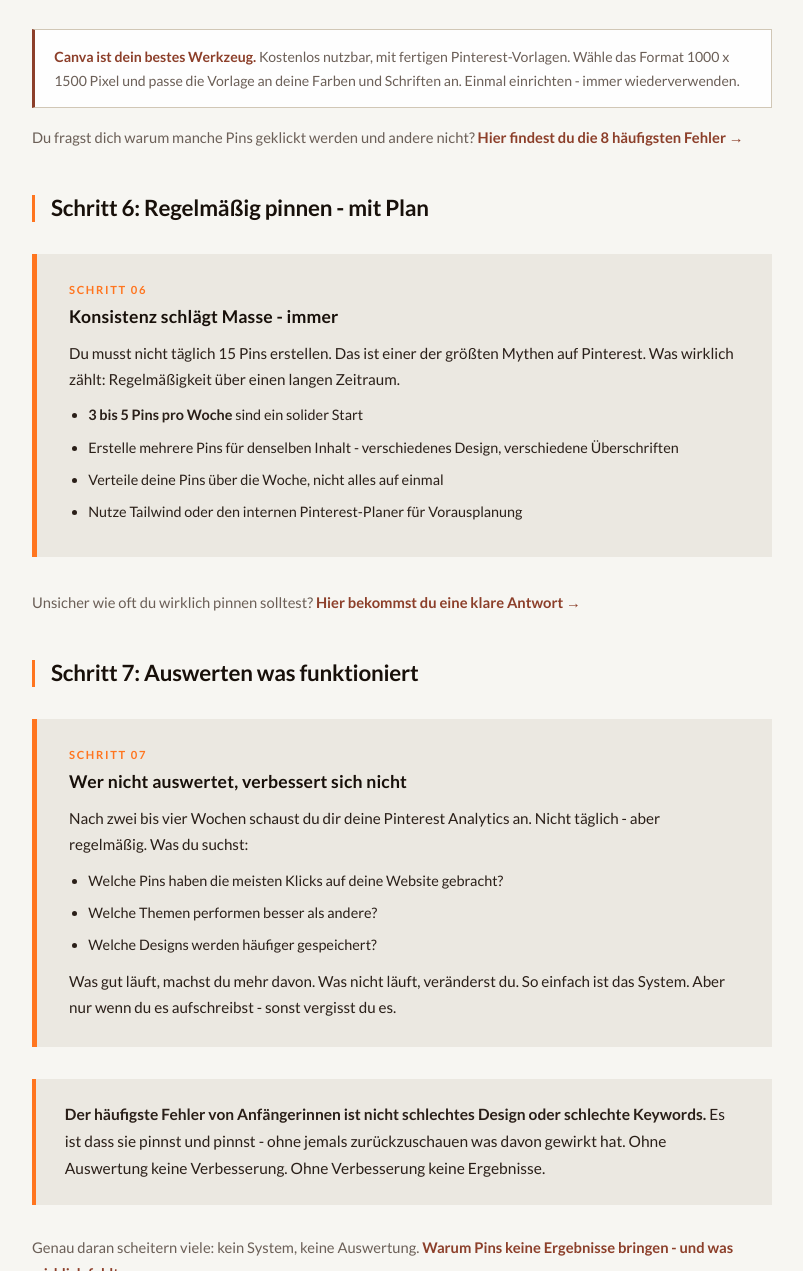
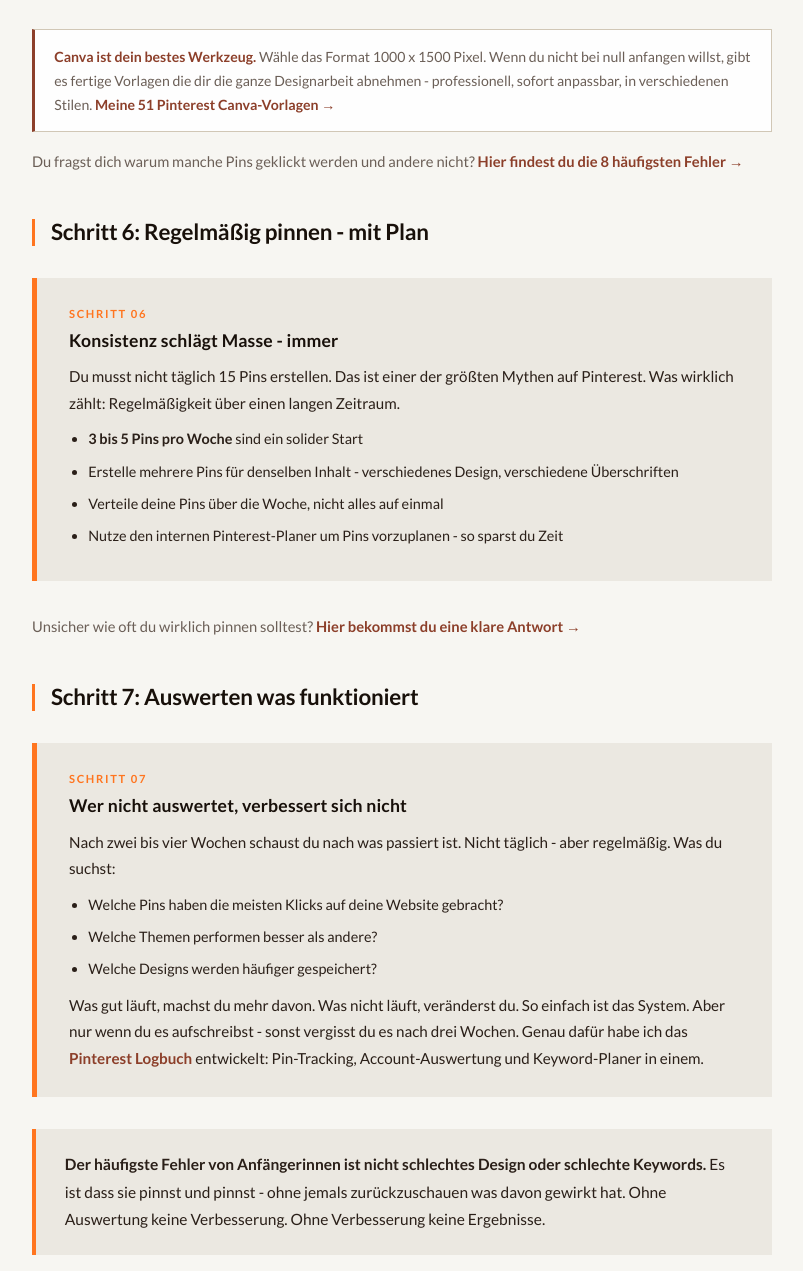
Before and after one commit to marionschaefers/Pinterest-Website, a plain HTML site: page blog-pinterest-anfaengerinnen.html in a window 1280 px wide. Shown: the part 4321-5592 px from the top of the page, without its empty margins (238-1041 px from the left). Drawn offline with Linux system fonts and the light colour scheme.

Commit message:
Artikel 13: eigene Produkte statt Drittanbieter verlinkt
- Canva-Tipp verweist jetzt auf Marions 51 Pinterest Canva-Vorlagen
- Tailwind entfernt, interner Pinterest-Planer empfohlen
- Pinterest Analytics ersetzt durch Logbuch mit Tentary-Link

Co-Authored-By: Claude Sonnet 4.6 <noreply@anthropic.com>

```diff
--- a/blog-pinterest-anfaengerinnen.html
+++ b/blog-pinterest-anfaengerinnen.html
@@ -322,7 +322,7 @@
         </div>
 
         <div class="tipp-box">
-          <strong>Canva ist dein bestes Werkzeug.</strong> Kostenlos nutzbar, mit fertigen Pinterest-Vorlagen. Wähle das Format 1000 x 1500 Pixel und passe die Vorlage an deine Farben und Schriften an. Einmal einrichten - immer wiederverwenden.
+          <strong>Canva ist dein bestes Werkzeug.</strong> Wähle das Format 1000 x 1500 Pixel. Wenn du nicht bei null anfangen willst, gibt es fertige Vorlagen die dir die ganze Designarbeit abnehmen - professionell, sofort anpassbar, in verschiedenen Stilen. <a href="blog-pinterest-pin-vorlagen.html" style="color:var(--accent-dark);font-weight:700">Meine 51 Pinterest Canva-Vorlagen →</a>
         </div>
 
         <p style="font-size:.92rem;color:var(--text-light)">Du fragst dich warum manche Pins geklickt werden und andere nicht? <a href="blog-pinterest-pins-klicks.html" style="color:var(--accent-dark);font-weight:700">Hier findest du die 8 häufigsten Fehler →</a></p>
@@ -337,7 +337,7 @@
             <li><strong>3 bis 5 Pins pro Woche</strong> sind ein solider Start</li>
             <li>Erstelle mehrere Pins für denselben Inhalt - verschiedenes Design, verschiedene Überschriften</li>
             <li>Verteile deine Pins über die Woche, nicht alles auf einmal</li>
-            <li>Nutze Tailwind oder den internen Pinterest-Planer für Vorausplanung</li>
+            <li>Nutze den internen Pinterest-Planer um Pins vorzuplanen - so sparst du Zeit</li>
           </ul>
         </div>
 
@@ -348,13 +348,13 @@
         <div class="step-block">
           <div class="step-block__number">Schritt 07</div>
           <h3>Wer nicht auswertet, verbessert sich nicht</h3>
-          <p>Nach zwei bis vier Wochen schaust du dir deine Pinterest Analytics an. Nicht täglich - aber regelmäßig. Was du suchst:</p>
+          <p>Nach zwei bis vier Wochen schaust du nach was passiert ist. Nicht täglich - aber regelmäßig. Was du suchst:</p>
           <ul>
             <li>Welche Pins haben die meisten Klicks auf deine Website gebracht?</li>
             <li>Welche Themen performen besser als andere?</li>
             <li>Welche Designs werden häufiger gespeichert?</li>
           </ul>
-          <p style="margin-top:.6rem">Was gut läuft, machst du mehr davon. Was nicht läuft, veränderst du. So einfach ist das System. Aber nur wenn du es aufschreibst - sonst vergisst du es.</p>
+          <p style="margin-top:.6rem">Was gut läuft, machst du mehr davon. Was nicht läuft, veränderst du. So einfach ist das System. Aber nur wenn du es aufschreibst - sonst vergisst du es nach drei Wochen. Genau dafür habe ich das <a href="https://marionschfers.tentary.com/p/V7KGs0" target="_blank" rel="noopener" style="color:var(--accent-dark);font-weight:700">Pinterest Logbuch</a> entwickelt: Pin-Tracking, Account-Auswertung und Keyword-Planer in einem.</p>
         </div>
 
         <div class="highlight-box">
```
